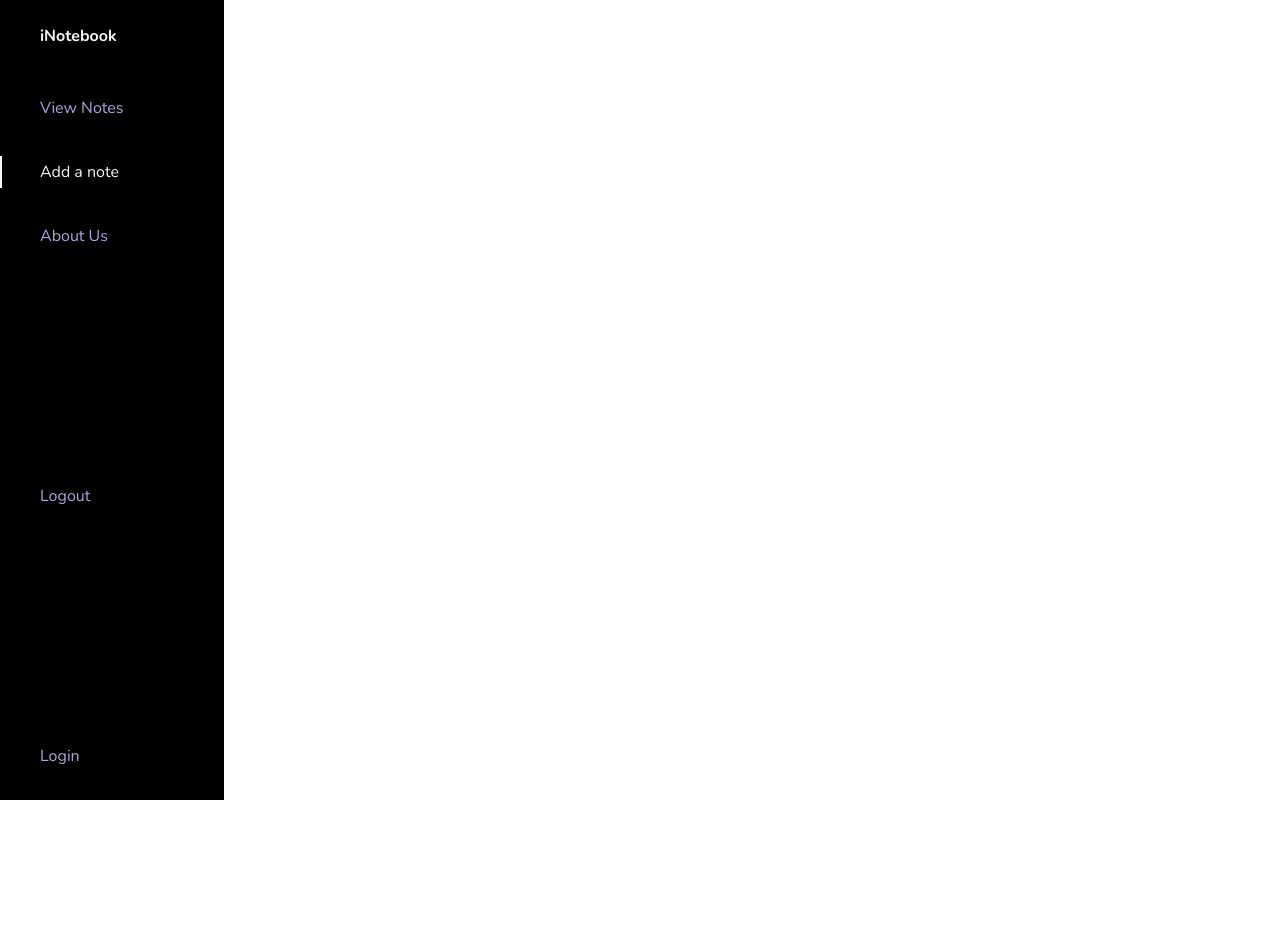
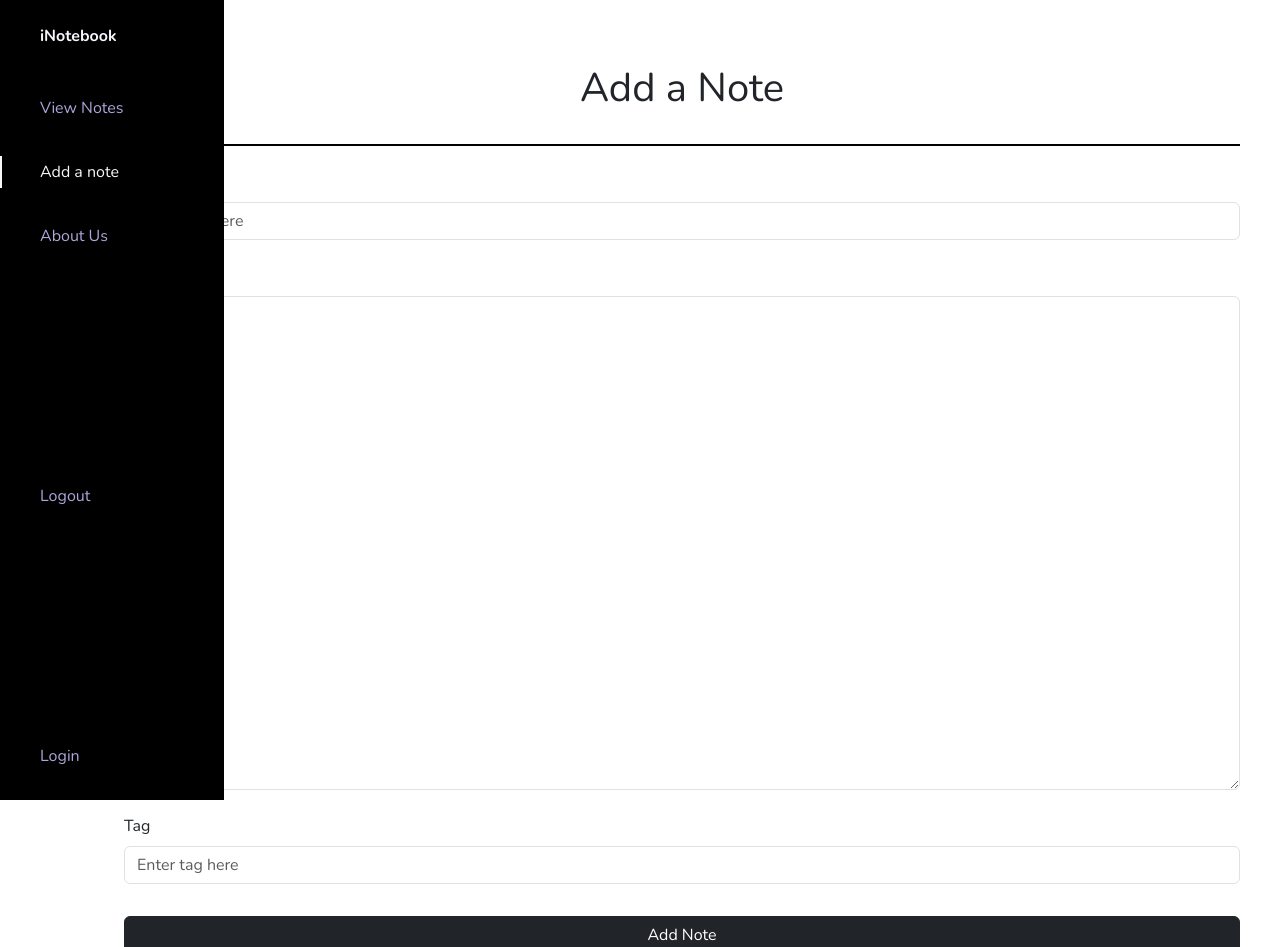
Before and after one commit to abbasamirza/iNotebook, a React (Create React App) app: page /addnote in a window 1280 px wide. Shown: the top 947 px of the page. Before the commit the page ends 800 px from the top, so only its background shows below. Built offline with nearby package versions, Linux system fonts and the light colour scheme; no server answers.

Commit message:
Implemented addnote functionality

```diff
--- a/src/components/Addnote.js
+++ b/src/components/Addnote.js
@@ -1,9 +1,80 @@
-import React from 'react'
+import React, { useContext, useState } from "react";
+import NoteContext from "../context/notes/noteContext";
+import HorizontalRule from "./HorizontalRule";
 
 const Addnote = () => {
+  const noteContext = useContext(NoteContext);
+  const { addNote } = noteContext;
+  const [note, setNote] = useState({ title: "", description: "", tag: "" });
+
+  const handleOnChange = (event) => {
+    setNote({ ...note, [event.target.name]: event.target.value });
+  };
+
+  const handleSubmit = (event) => {
+    event.preventDefault();
+    addNote(note.title, note.description, note.tag);
+  };
+
   return (
-    <div>Addnote</div>
-  )
-}
+    <>
+      <h1 className="text-center">Add a Note</h1>
+      <HorizontalRule />
+      <form>
+        <div className="my-4">
+          <label htmlFor="title" className="form-label">
+            Title
+          </label>
+          <input
+            type="text"
+            className="form-control"
+            id="title"
+            name="title"
+            placeholder="Enter title here"
+            value={note.title}
+            onChange={handleOnChange}
+          />
+        </div>
+        <div className="my-4">
+          <label htmlFor="description" className="form-label">
+            Description
+          </label>
+          <textarea
+            name="description"
+            id="description"
+            cols="30"
+            rows="20"
+            className="form-control"
+            value={note.description}
+            onChange={handleOnChange}
+          ></textarea>
+        </div>
+        <div className="my-4">
+          <label htmlFor="tag" className="form-label">
+            Tag
+          </label>
+          <input
+            type="text"
+            className="form-control"
+            id="tag"
+            name="tag"
+            placeholder="Enter tag here"
+            value={note.tag}
+            onChange={handleOnChange}
+          />
+        </div>
+        <div className="d-grid gap-2">
+          <button
+            type="submit"
+            className="btn btn-dark my-2"
+            onClick={handleSubmit}
+          >
+            Add Note
+          </button>
+        </div>
+      </form>
+    </>
+  );
+};
 
-export default Addnote
+export default Addnote;
--- /dev/null
+++ b/src/components/HorizontalRule.js
@@ -0,0 +1,9 @@
+import React from 'react'
+
+const HorizontalRule = () => {
+  return (
+    <div className="pb-4 mb-1 border-bottom border-custom border-black"></div>
+  )
+}
+
+export default HorizontalRule
--- a/src/components/NoteItem.js
+++ b/src/components/NoteItem.js
@@ -5,7 +5,7 @@ const NoteItem = (props) => {
 
   return (
     <>
-      <div className="col-md-3 mx-2">
+      <div className="col-md-3 mx-21">
         <div className="card my-5">
           <div className="card-body">
             <h5 className="card-title p-1">{note.title}</h5>
--- a/src/components/Notes.js
+++ b/src/components/Notes.js
@@ -2,6 +2,7 @@ import { React, useContext, useEffect } from "react";
 import NoteContext from "../context/notes/noteContext";
 import NoteItem from "./NoteItem";
 import "../styles/Notes.css";
+import HorizontalRule from "./HorizontalRule";
 
 const Notes = () => {
   const noteContext = useContext(NoteContext);
@@ -13,9 +14,9 @@ const Notes = () => {
   }, []);
 
   return (
-    <div className="row my-3">
+    <div className="row my-3 justify-content-center">
       <h1 className="text-center">Your Notes</h1>
-      <div className="pb-4 mb-1 border-bottom border-custom border-black"></div>
+      <HorizontalRule />
       {notes.map((note) => {
         return <NoteItem key={note._id} note={note} />;
       })}
--- a/src/context/notes/NoteState.js
+++ b/src/context/notes/NoteState.js
@@ -26,15 +26,22 @@ const NoteState = (props) => {
   // Add a note
   const addNote = async (title, description, tag) => {
     // API Call
+    console.log("Adding note");
     try {
-      await fetch(`${host}notes/addnote`, {
+      let noteToAdd = await fetch(`${host}notes/addnote`, {
         method: "POST",
         headers: {
           "Content-Type": "application/json",
           "auth-token": "eyJhbGciOiJIUzI1NiIsInR5cCI6IkpXVCJ9.eyJ1c2VyIjp7ImlkIjoiNjRjNzVmMWMzYzg2OGU4Y2Y2Mzk3NzE5In0sImlhdCI6MTY5MDc4NzYxMn0.hDicBIX2pqHU2FTBRM5PJ8WIE8qH8xBp4A10dkf8hKY"
         },
+        body: JSON.stringify({
+          "title": title,
+          "description": description,
+          "tag": tag
+        }),
       });
-      setNotes(notes.push());
+      noteToAdd = await noteToAdd.json();
+      setNotes((notes) => [...notes, noteToAdd]);
     } catch (error) {
       console.error(error.message);
     }
```
Also changed, not shown: 1 other file (tests, documents, lock files or other folders).
